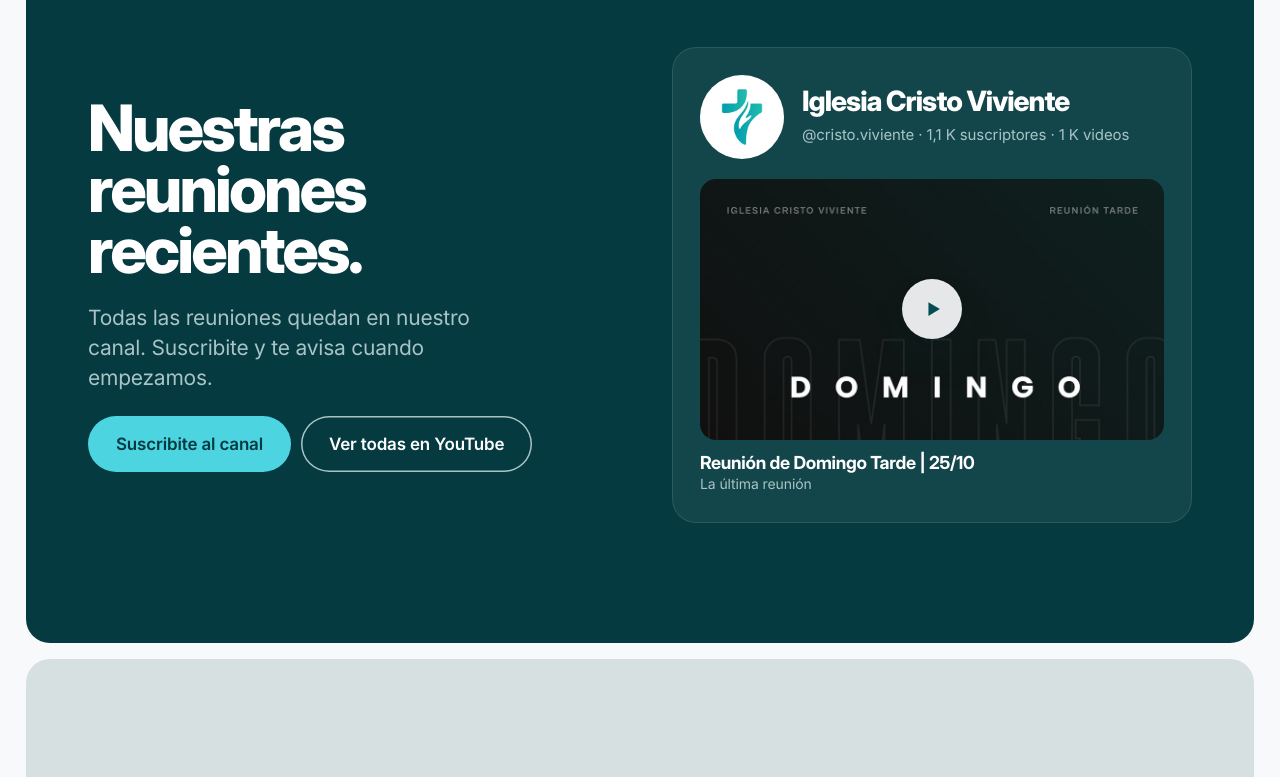
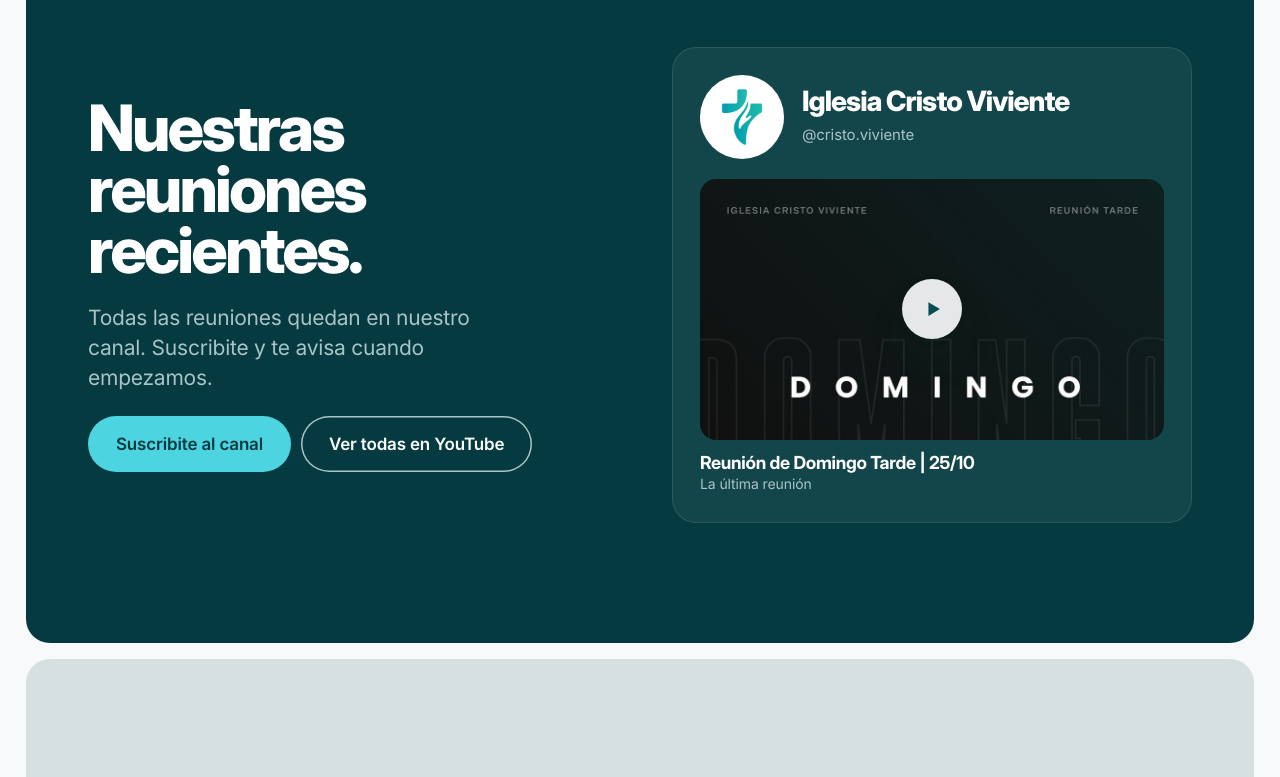
Before and after one commit to mauromolina/cv-web, a Next.js app: page / in a window 1280 px wide. Shown: the part 1400-2177 px from the top of the page. Built offline with nearby package versions, Linux system fonts and the light colour scheme; no server answers.

Commit message:
fix: real data

```diff
--- a/next.config.ts
+++ b/next.config.ts
@@ -4,6 +4,10 @@ const nextConfig: NextConfig = {
   // Solo en desarrollo: deja abrir `npm run dev` desde un celular en la misma red WiFi.
   // Si la IP de la compu cambia, actualizarla acá (System Settings > Wi-Fi > Detalles).
   allowedDevOrigins: ["192.168.1.102"],
+  // Miniaturas de la última reunión, que llegan directo de YouTube.
+  images: {
+    remotePatterns: [new URL("https://i.ytimg.com/vi/**")],
+  },
 };
 
 export default nextConfig;
--- a/src/app/page.tsx
+++ b/src/app/page.tsx
@@ -11,8 +11,13 @@ import { APP_DEVOCIONALES, APP_HOME } from "@/components/landing/appScreens";
 import { Flecha, Instagram, Mail, Pin, Play, WhatsApp } from "@/components/landing/Iconos";
 import {
   APP_STORE, FACEBOOK, GOOGLE_PLAY, IG_IGLESIA, IG_JOVENES, MAIL, MAPS, TELEFONO,
-  ULTIMA_REUNION, WHATSAPP, YOUTUBE, YOUTUBE_VIVOS,
+  WHATSAPP, YOUTUBE, YOUTUBE_VIVOS,
 } from "@/components/landing/datos";
+import { datosCanal, ultimaReunion } from "@/components/landing/youtube";
+
+// La página se arma de nuevo como máximo una vez por hora: así la última reunión de YouTube,
+// los números del canal y el año del footer se actualizan solos, sin volver a publicar.
+export const revalidate = 3600;
 
 // Posts de @jovenes_cv: dos filas de 8, duplicadas para que el carrusel no tenga corte.
 const POSTS = Array.from({ length: 16 }, (_, i) => `/landing/jovenes/${String(i + 1).padStart(2, "0")}.jpg`);
@@ -21,7 +26,10 @@ const fila = (desde: number) => {
   return [...base, ...base];
 };
 
-export default function Home() {
+export default async function Home() {
+  const [reunion, canal] = await Promise.all([ultimaReunion(), datosCanal()]);
+  const numerosCanal = [canal.suscriptores && `${canal.suscriptores} suscriptores`, canal.videos && `${canal.videos} videos`].filter(Boolean);
+
   return (
     <div className="cvl">
       <Movimiento />
@@ -72,7 +80,7 @@ export default function Home() {
               </div>
             </div>
             <a
-              href={`https://www.youtube.com/watch?v=${ULTIMA_REUNION.id}`}
+              href={`https://www.youtube.com/watch?v=${reunion.id}`}
               target="_blank"
               rel="noopener"
               style={{ display: "flex", flexDirection: "column", gap: 20, padding: 28, borderRadius: 24, background: "rgba(255,255,255,0.06)", boxShadow: "inset 0 0 0 1px rgba(255,255,255,0.10)", color: "#fff", textDecoration: "none", minWidth: 0 }}
@@ -81,18 +89,18 @@ export default function Home() {
                 <img src="/landing/yt-avatar.jpg" alt="" width={84} height={84} style={{ width: 84, height: 84, borderRadius: "50%", background: "#fff" }} />
                 <div style={{ minWidth: 0 }}>
                   <p style={{ font: "800 1.75rem/1 var(--display)", letterSpacing: "-0.035em" }}>Iglesia Cristo Viviente</p>
-                  <p style={{ marginTop: 8, color: "#A9C4C6", fontSize: "0.9375rem" }}>@cristo.viviente · 1,1 K suscriptores · 1 K videos</p>
+                  <p style={{ marginTop: 8, color: "#A9C4C6", fontSize: "0.9375rem" }}>{["@cristo.viviente", ...numerosCanal].join(" · ")}</p>
                 </div>
               </div>
               <div className="yt-video">
                 <div className="yt-thumb" style={{ borderRadius: 16 }}>
-                  <Image src={ULTIMA_REUNION.thumb} alt="" width={960} height={540} sizes="(min-width: 900px) 560px, 100vw" />
+                  <Image src={reunion.thumb} alt="" width={960} height={540} sizes="(min-width: 900px) 560px, 100vw" />
                   <span className="yt-play">
                     <Play />
                   </span>
                 </div>
                 <div>
-                  <p className="yt-video__tit">{ULTIMA_REUNION.titulo}</p>
+                  <p className="yt-video__tit">{reunion.titulo}</p>
                   <p className="yt-video__meta">La última reunión</p>
                 </div>
               </div>
--- a/src/components/landing/datos.ts
+++ b/src/components/landing/datos.ts
@@ -17,7 +17,7 @@ export const FACEBOOK = "https://www.facebook.com/igle.cristo.viviente";
 export const APP_STORE = "https://apps.apple.com/app/id6760596425";
 export const GOOGLE_PLAY = "https://play.google.com/store/apps/details?id=com.cristoviviente.app";
 
-// La última reunión publicada en el canal. Se actualiza a mano.
+// Respaldo: se muestra solo si no se puede leer YouTube (ver youtube.ts). No hace falta tocarlo.
 export const ULTIMA_REUNION = {
   id: "Qbv3BxE49ic",
   titulo: "Reunión de Domingo Tarde | 25/10",
--- /dev/null
+++ b/src/components/landing/youtube.ts
@@ -0,0 +1,94 @@
+// Datos del canal de YouTube para la sección "Nuestras reuniones recientes".
+// Se leen de las páginas públicas del canal (sin clave ni cuenta) y Next las guarda una hora.
+// YouTube no tiene un formato estable para esto: si algo falla o cambia, se usa la última
+// reunión guardada en datos.ts y se esconden los números del canal. La página nunca se rompe.
+
+import { ULTIMA_REUNION } from "./datos";
+
+const CANAL = "https://www.youtube.com/@cristo.viviente";
+const UNA_HORA = 3600;
+
+export type Reunion = { id: string; titulo: string; thumb: string };
+export type Canal = { suscriptores: string | null; videos: string | null };
+
+async function pagina(ruta: string): Promise<string | null> {
+  try {
+    const res = await fetch(`${CANAL}${ruta}?hl=es-419&gl=AR`, {
+      headers: {
+        "User-Agent": "Mozilla/5.0 (Macintosh; Intel Mac OS X 10_15_7) AppleWebKit/537.36 (KHTML, like Gecko) Chrome/124 Safari/537.36",
+        "Accept-Language": "es-AR,es;q=0.9",
+        Cookie: "CONSENT=YES+",
+      },
+      next: { revalidate: UNA_HORA },
+      signal: AbortSignal.timeout(8000),
+    });
+    return res.ok ? await res.text() : null;
+  } catch {
+    return null;
+  }
+}
+
+function datosIniciales(html: string): unknown {
+  const m = html.match(/var ytInitialData = (\{[\s\S]*?\});<\/script>/);
+  if (!m) return null;
+  try {
+    return JSON.parse(m[1]);
+  } catch {
+    return null;
+  }
+}
+
+// Recorre el JSON de la página y junta los videos en el orden en que aparecen.
+function videos(nodo: unknown, lista: { id: string; titulo: string; programado: boolean }[] = []) {
+  if (Array.isArray(nodo)) nodo.forEach((n) => videos(n, lista));
+  else if (nodo && typeof nodo === "object") {
+    const o = nodo as Record<string, unknown>;
+    const lockup = o.lockupViewModel as
+      | { contentId?: string; metadata?: { lockupMetadataViewModel?: { title?: { content?: unknown } } } }
+      | undefined;
+    if (lockup?.contentId) {
+      const titulo = lockup.metadata?.lockupMetadataViewModel?.title?.content;
+      // Un vivo programado todavía no tiene video para mirar.
+      const programado = /UPCOMING|Programado para|Scheduled for|Próximamente|Se transmitirá/i.test(JSON.stringify(lockup));
+      if (typeof titulo === "string") lista.push({ id: lockup.contentId, titulo, programado });
+    }
+    Object.values(o).forEach((v) => videos(v, lista));
+  }
+  return lista;
+}
+
+// La última reunión transmitida (la primera de la pestaña "En vivo" que ya se puede ver).
+export async function ultimaReunion(): Promise<Reunion> {
+  const html = await pagina("/streams");
+  const datos = html && datosIniciales(html);
+  const v = datos ? videos(datos).find((x) => !x.programado) : undefined;
+  if (!v) return ULTIMA_REUNION;
+  return { id: v.id, titulo: v.titulo, thumb: await miniatura(v.id) };
+}
+
+// La miniatura grande (1280×720) no existe en todos los videos: si no está, se usa la chica
+// (480×360, siempre existe; sus franjas negras quedan afuera porque se recorta a 16:9).
+async function miniatura(id: string): Promise<string> {
+  const grande = `https://i.ytimg.com/vi/${id}/maxresdefault.jpg`;
+  try {
+    const res = await fetch(grande, { method: "HEAD", next: { revalidate: UNA_HORA }, signal: AbortSignal.timeout(5000) });
+    if (res.ok) return grande;
+  } catch {}
+  return `https://i.ytimg.com/vi/${id}/hqdefault.jpg`;
+}
+
+// "1.1 K suscriptores" → "1,1 K"; "1K videos" → "1 K". null si no se pudo leer.
+function numero(texto: string | undefined): string | null {
+  const m = texto?.match(/([\d.,]+)\s*(K|M|mil|millones)?/i);
+  if (!m) return null;
+  const sufijo = m[2] ? " " + m[2].replace(/mil/i, "K").replace(/millones/i, "M").toUpperCase() : "";
+  return m[1].replace(".", ",") + sufijo;
+}
+
+export async function datosCanal(): Promise<Canal> {
+  const html = await pagina("");
+  if (!html) return { suscriptores: null, videos: null };
+  const sus = html.match(/"content":"([^"]*(?:suscriptor|subscriber)[^"]*)"/i)?.[1];
+  const vid = html.match(/"content":"([\d.,]+\s*(?:K|M|mil)?\s*videos?)"/i)?.[1];
+  return { suscriptores: numero(sus), videos: numero(vid) };
+}
```
